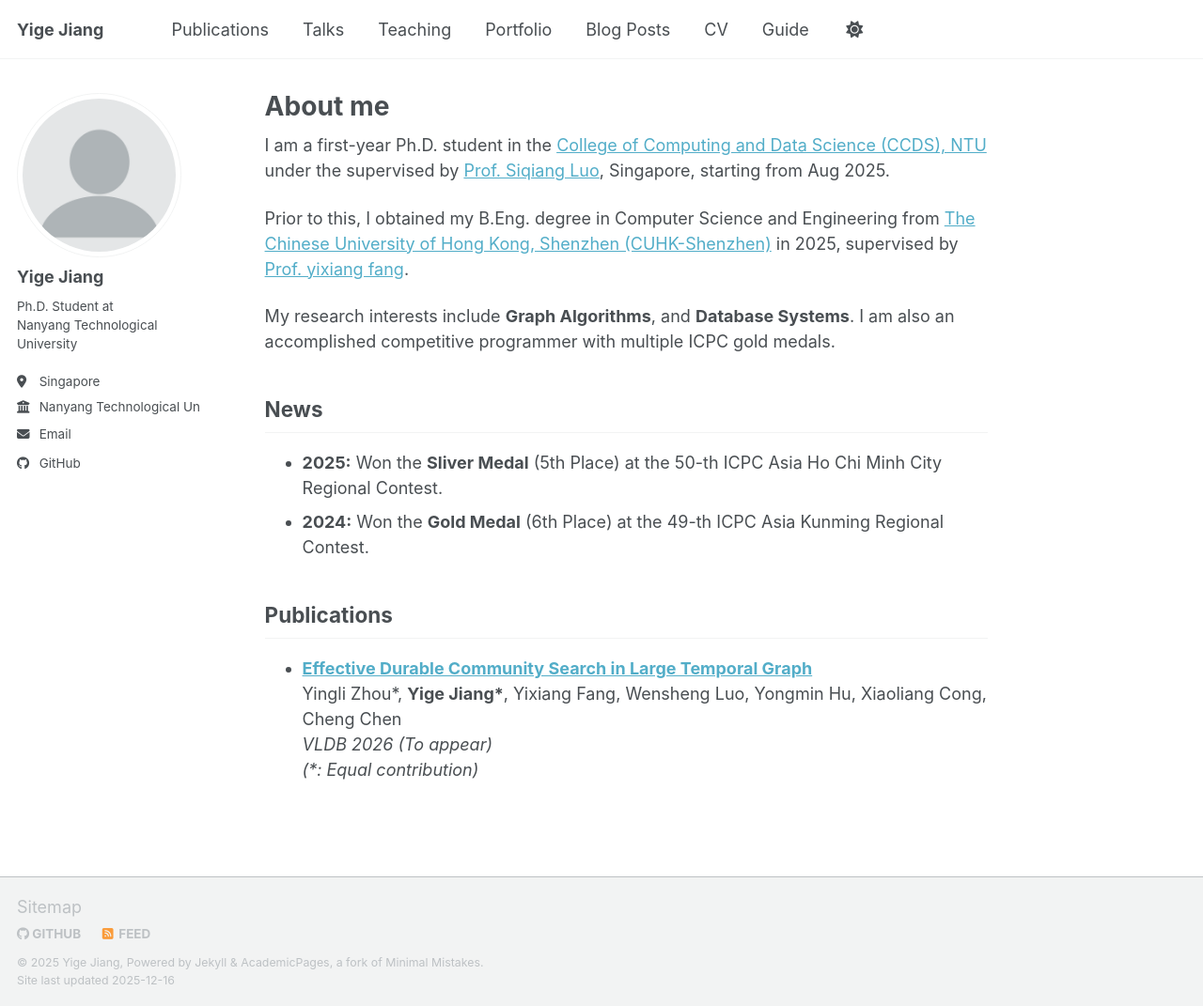
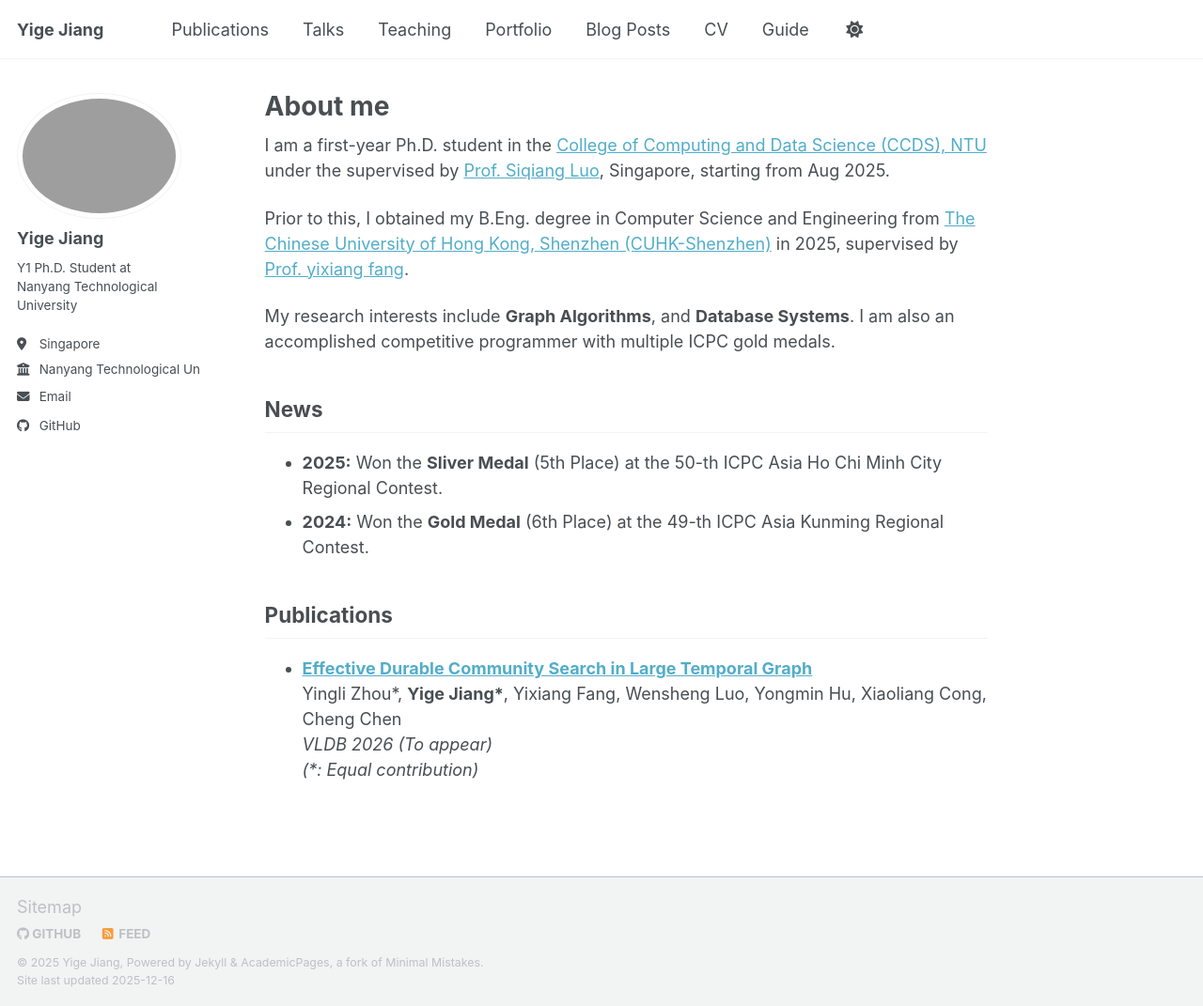
Before and after one commit to kiwiHM/kiwiHM.github.io, a Jekyll site: the page built from _pages/about.md, in a window 1280 px wide and 1071 px high. Shown: the whole window at 94% size. Built offline with Jekyll 4.4.1, drawn with Linux system fonts in a browser that asks for light colours; a script bundle is joined from its source files by our own code; library files that are not in the unit come from our copies.

Commit message:
update about page

```diff
--- a/_config.yml
+++ b/_config.yml
@@ -17,10 +17,10 @@ repository               : "kiwiHM/kiwiHM.github.io"
 # Site Author - 侧边栏设置
 author:
   # Biographic information
-  avatar           : "profile.png"
+  avatar           : "profile.jpeg"
   name             : "Yige Jiang"
   pronouns         :
-  bio              : "Ph.D. Student at <br>Nanyang Technological University"
+  bio              : "Y1 Ph.D. Student at <br>Nanyang Technological University"
   location         : "Singapore"
   employer         : "Nanyang Technological University"
   uri              :
```
Also changed, not shown: images/profile.png (deleted).
